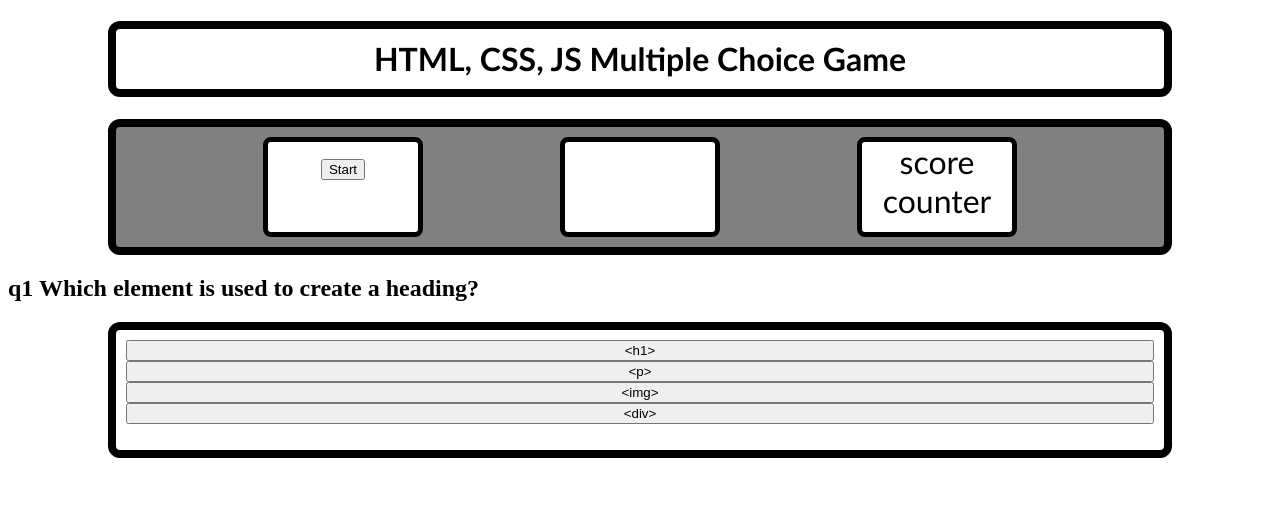
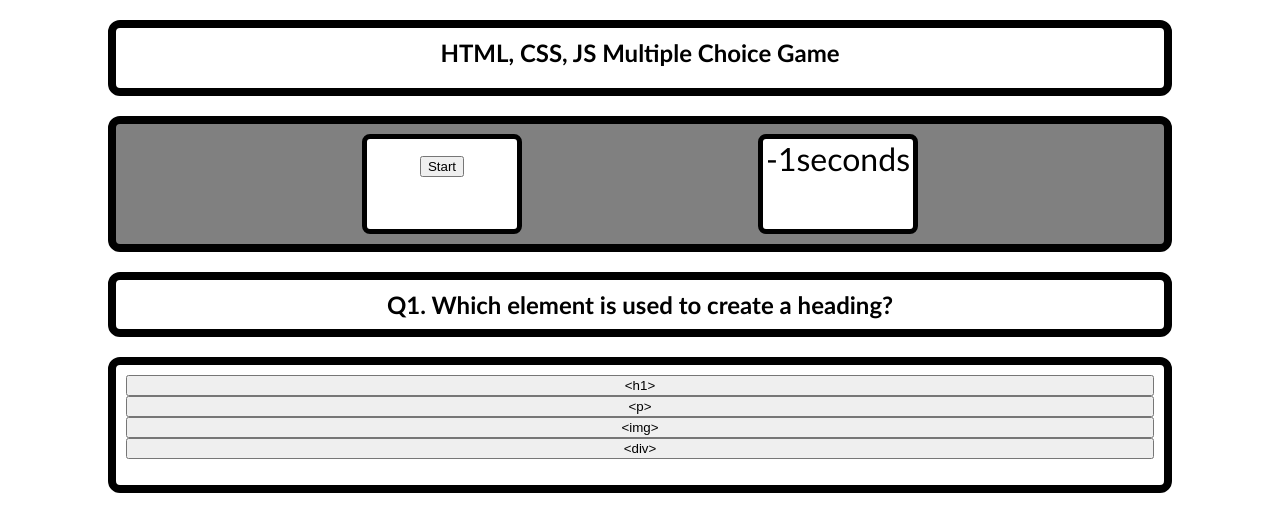
Before and after one commit to TrangTheDev/Multiple-choice_game, a plain HTML site: page index.html in a window 1280 px wide. Both pictures are taken after a click on the button "Start". Drawn offline with nearby package versions, Linux system fonts and the light colour scheme.

Commit message:
commit the timer

```diff
--- a/index.html
+++ b/index.html
@@ -6,16 +6,14 @@
     <meta name="viewport" content="width=device-width, initial-scale=1" />
     <link rel="stylesheet" type="text/css" href="style.css" />
   </head>
-  <h1 class="head">HTML, CSS, JS Multiple Choice Game</Script></h1>
+  <h2 class="head">HTML, CSS, JS Multiple Choice Game</Script></h1>
   <div class="button-container">
     <div class="start-button">
         <button id="start">Start</button>
     </div>
     <div class="timer"></div>
-    <div class="score-counter">score counter</div>
-  </div>
+    </div>
   <section class="question">
-
   </section>
   <div class="celebrate"></div>
   <script src="script.js"></script>
--- a/script.js
+++ b/script.js
@@ -15,7 +15,7 @@ var score = 0;
 
 
 var questions = [
-    {   name: "q1",
+    {   name: "Q1.",
         question : "Which element is used to create a heading?",
         answers: [
             {value: "<h1>",correct: true},
@@ -26,7 +26,7 @@ var questions = [
 
     },
     {
-        name: "q2",
+        name: "Q2.",
         question : "Which one of these is not an ID",
         answers: [
             {value: "#element",correct: false},
@@ -37,7 +37,7 @@ var questions = [
     },
 
     {
-        name: "q3",
+        name: "Q3.",
         question : "Media query does what?",
         answers: [
             {value:"Gives you information about latest technology", correct: false},
@@ -48,7 +48,7 @@ var questions = [
     },
 
     {
-        name: "q4",
+        name: "Q4.",
         question : "When a user enters their information in a form and it is stored on their local, where is it stored?",
         answers: [
             {value:"Local storage", correct: true},
@@ -59,7 +59,7 @@ var questions = [
     },
 
     {
-        name: "q5",
+        name: "Q5.",
         question : "What is the command to convert object to a string?",
         answers: [
             {value:"JSON.parse",correct: false},
@@ -70,7 +70,7 @@ var questions = [
     },
 
     {
-        name: "q6",
+        name: "Q6.",
         question : "What is the terminal command to copy a repo from git to your local?",
         answers: [
             {value:"cd",correct: false},
@@ -81,7 +81,7 @@ var questions = [
     },
 
     {
-        name: "q7",
+        name: "Q7.",
         question : "What is a Boolean",
         answers: [
             {value:"a number value",correct: false},
@@ -92,7 +92,7 @@ var questions = [
     },
 
     {
-        name: "q8",
+        name: "Q8.",
         question : "What is this operator ||",
         answers: [
             {value: "or",correct: true},
@@ -102,7 +102,7 @@ var questions = [
         ]
     },
     {
-        name: "q9",
+        name: "Q9.",
         question : "(2,4,6,8,10,12,14,16,18,20) What is the index value of 10",
         answers: [
             {value: "5",correct: false},
@@ -112,7 +112,7 @@ var questions = [
         ]
     },
     {
-        name: "q10",
+        name: "Q10.",
         question : "What is an array?",
         answers: [
             {value:"A line of code that points to a link",correct: false},
@@ -128,7 +128,6 @@ var questions = [
 startButton.addEventListener('click', startGame);
 
 
-
 // The startGame function is called when the start button is clicked
 function startGame() {
     startTimer();
@@ -136,14 +135,17 @@ function startGame() {
   }
 
 // this function is used to init the time with the seconds we allocate for the game
-var timer;
+var timer = 100;
 function startTimer() {
     timer = setInterval(function(){
+        timer--;
         if(seconds === 0){
             clearInterval(timer)
         } else {
             // TODO: update the current time on the screen
-
+            var timerSection = document.querySelector(".timer");
+            /*timerElement.textContent = timer + "seconds";*/
+            timerSection.innerHTML = timer + "seconds";
         }
     },1000)
 }
@@ -165,7 +167,8 @@ var currentQuestionIndex = 0;
 function renderQuestion() {
     var currentQuestion = questions[currentQuestionIndex]
     var questionSection = document.querySelector(".question");
-    questionSection.innerHTML = "";
+     questionSection.innerHTML = "";
+
 
     if( currentQuestion !== undefined) {
         var questionHeading = document.createElement("h1")
--- a/style.css
+++ b/style.css
@@ -47,16 +47,6 @@
     font-size: 2em;
 }
 
-.score-counter {
-    height: 90px;
-    width: 150px;
-    border-radius: 8px;
-    text-align: center;
-    align-items: center;
-    background-color: white;
-    border: 5px solid black;
-    font-size: 2em;
-}
 
 .question-box {
     text-align: center;
@@ -68,7 +58,36 @@
     padding: 10px;
     margin-left: 100px;
     margin-right: 100px;
-    font-size: xx-large;
+    font-size: large;
+    margin-bottom: 20px;
+    font-family: 'Gill Sans', 'Gill Sans MT', Calibri, 'Trebuchet MS', sans-serif;
+
+}
+
+h1 {
+    text-align: center;
+    font-family: 'Gill Sans', 'Gill Sans MT', Calibri, 'Trebuchet MS', sans-serif;
+    margin-left: 100px;
+    margin-right: 100px;
+    margin-bottom: 20px;
+    margin-top: 20px;
+    padding: 10px;
+    border: 8px solid black;
+    border-radius: 12px;
+
+}
+
+.question-box {
+    text-align: center;
+    display: flex;
+    height: 100px;
+    border: 8px solid black;
+    border-radius: 12px;
+    padding: 10px;
+    margin-left: 100px;
+    margin-right: 100px;
+    margin-bottom: 100px;
+    font-size: large;
     margin-bottom: 20px;
     font-family: 'Gill Sans', 'Gill Sans MT', Calibri, 'Trebuchet MS', sans-serif;
 
@@ -76,6 +95,7 @@
 
 .answer {
     justify-content: center;
+    flex-direction: column;
     text-align: center;
     height: 250px;
     border: 8px solid black;
@@ -89,20 +109,10 @@
 
 }
 
-.submit {
-    justify-content: center;
-    height: 90px;
-    width: 150px;
-    border-radius: 8px;
-    text-align: center;
-    align-items: center;
-    background-color:black;
-    font-size: 2em;
-}
-
 
 .celebrate {
     margin: 5px;
+    height: 250px;
     font-size: 40px;
     font-weight: 500px;
     text-align: center;
```
